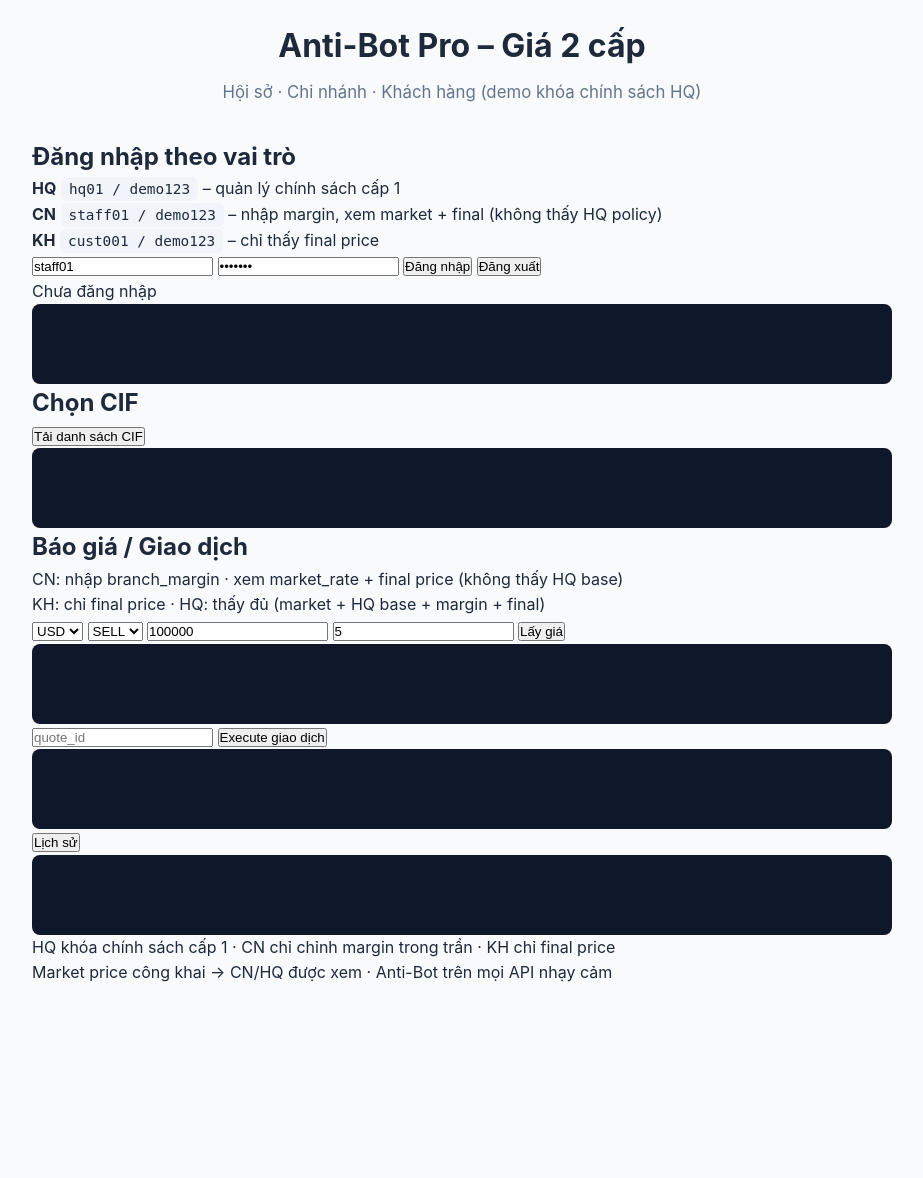
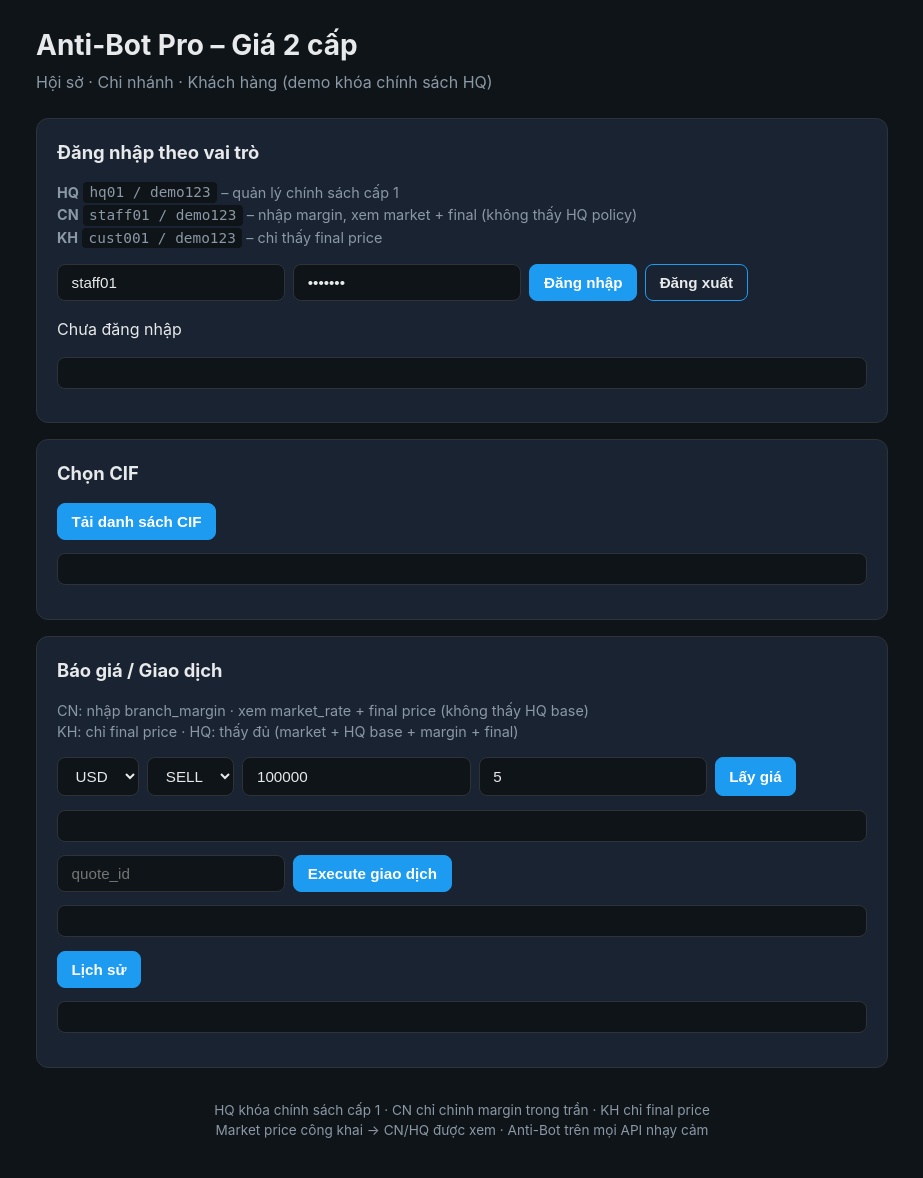
Before and after one commit to trongltgit/anti-bot-pro, a Python web app: template templates/index.html in a window 1280 px wide. Shown: the whole page, without its empty margins (178-1101 px from the left). Before the commit the page ends 982 px from the top, so only its background shows below. Run offline with Jinja, Linux system fonts and the light colour scheme; the template is opened without the code that fills it, so the values that code supplies are empty.

Commit message:
Update style.css

```diff
--- a/static/css/style.css
+++ b/static/css/style.css
@@ -1,136 +1,88 @@
 :root {
-    --primary: #2563eb;
-    --warning: #d97706;
-    --danger: #dc2626;
-    --success: #16a34a;
-    --bg: #f8fafc;
-    --card: #ffffff;
-    --text: #1e293b;
-    --muted: #64748b;
+  --bg: #0f1419;
+  --card: #1a2332;
+  --text: #e7e9ea;
+  --muted: #8b98a5;
+  --accent: #1d9bf0;
+  --success: #00ba7c;
+  --danger: #f4212e;
+  --border: #2f3336;
 }
-
-* {
-    box-sizing: border-box;
+* { box-sizing: border-box; }
+body {
   margin: 0;
-    padding: 0;
-}
-
-body {
-    font-family: -apple-system, BlinkMacSystemFont, "Segoe UI", Roboto, "Helvetica Neue", Arial, sans-serif;
+  font-family: -apple-system, BlinkMacSystemFont, "Segoe UI", Roboto, sans-serif;
   background: var(--bg);
   color: var(--text);
-    line-height: 1.6;
-    padding: 20px;
+  line-height: 1.5;
 }
-
 .container {
-    max-width: 860px;
+  max-width: 900px;
   margin: 0 auto;
+  padding: 1.5rem;
 }
-
-header {
-    text-align: center;
-    margin-bottom: 32px;
+header { margin-bottom: 1.5rem; }
+h1 { margin: 0 0 0.25rem; font-size: 1.75rem; }
+.subtitle { color: var(--muted); margin: 0; }
+.card {
+  background: var(--card);
+  border: 1px solid var(--border);
+  border-radius: 12px;
+  padding: 1.25rem;
+  margin-bottom: 1rem;
 }
-
-header h1 {
-    font-size: 2rem;
-    margin-bottom: 8px;
-}
-
-.subtitle {
-    color: var(--muted);
-    font-size: 1.05rem;
-}
-
-.info-card, .result-card, .docs, .actions {
-    background: var(--card);
-    border-radius: 12px;
-    padding: 24px;
-    margin-bottom: 24px;
-    box-shadow: 0 1px 3px rgba(0,0,0,0.08);
-    border: 1px solid #e2e8f0;
-}
-
-.info-card.success {
-    border-left: 4px solid var(--success);
-}
-
-.info-card.danger {
-    border-left: 4px solid var(--danger);
-}
-
-.info-grid {
-    display: grid;
-    gap: 16px;
-    margin-top: 12px;
-}
-
-.label {
-    display: block;
-    font-size: 0.85rem;
-    color: var(--muted);
-    margin-bottom: 4px;
-}
-
-code {
-    background: #f1f5f9;
-    padding: 4px 8px;
-    border-radius: 6px;
-    font-size: 0.9rem;
-    word-break: break-all;
-}
-
-.btn-group {
+.card h2 { margin-top: 0; font-size: 1.15rem; }
+.hint { color: var(--muted); font-size: 0.9rem; }
+.form-row {
   display: flex;
   flex-wrap: wrap;
-    gap: 12px;
-    margin-top: 16px;
+  gap: 0.5rem;
+  margin: 0.75rem 0;
 }
-
-.btn {
-    display: inline-block;
-    padding: 10px 18px;
+input, select, button {
+  padding: 0.55rem 0.85rem;
   border-radius: 8px;
-    border: none;
+  border: 1px solid var(--border);
+  background: var(--bg);
+  color: var(--text);
   font-size: 0.95rem;
-    font-weight: 500;
+}
+button {
+  background: var(--accent);
+  border-color: var(--accent);
+  color: #fff;
   cursor: pointer;
-    text-decoration: none;
-    color: white;
-    transition: opacity 0.2s;
+  font-weight: 600;
 }
-
-.btn:hover {
-    opacity: 0.9;
+button:hover { filter: brightness(1.1); }
+button.secondary {
+  background: transparent;
+  color: var(--text);
 }
-
-.btn-primary { background: var(--primary); }
-.btn-warning { background: var(--warning); }
-.btn-danger { background: var(--danger); }
-.btn-success { background: var(--success); }
-
-pre {
-    background: #0f172a;
-    color: #e2e8f0;
-    padding: 16px;
+.result {
+  background: var(--bg);
+  border: 1px solid var(--border);
   border-radius: 8px;
+  padding: 0.75rem;
+  font-size: 0.85rem;
   overflow-x: auto;
-    font-size: 0.9rem;
-    min-height: 80px;
+  white-space: pre-wrap;
+  min-height: 2rem;
 }
-
-.docs ul {
-    padding-left: 20px;
-    margin-top: 12px;
+.error { border-color: var(--danger); }
+code { background: var(--bg); padding: 0.15rem 0.4rem; border-radius: 4px; }
+.customer-item {
+  display: flex;
+  justify-content: space-between;
+  align-items: center;
+  padding: 0.5rem 0;
+  border-bottom: 1px solid var(--border);
 }
-
-.docs li {
-    margin-bottom: 8px;
+.customer-item button { font-size: 0.85rem; padding: 0.35rem 0.7rem; }
+footer {
+  margin-top: 2rem;
+  color: var(--muted);
+  font-size: 0.85rem;
+  text-align: center;
 }
-
-@media (max-width: 600px) {
-    header h1 { font-size: 1.5rem; }
-    .btn-group { flex-direction: column; }
-    .btn { width: 100%; text-align: center; }
-}
+a { color: var(--accent); }
```
Lines whose indentation alone changed are shown as unchanged.
